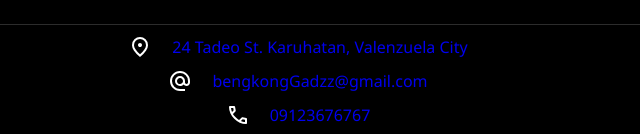
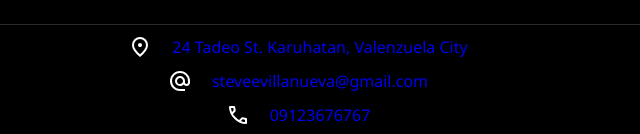
Before and after one commit to vetssayainman/TRiple-I, a plain HTML site: page index.html in a window 1280 px wide. Shown: the part 1384-1518 px from the top of the page, 467-1107 px from the left. Drawn offline with nearby package versions, Linux system fonts and the light colour scheme; a web font is replaced by a local one.

Commit message:
Update index.html

```diff
--- a/index.html
+++ b/index.html
@@ -59,7 +59,7 @@
                 <ul class="section">
                     <div>
                         <li><a href="#">Matthew</a></li>
-                        <li><a href="#">Mark</a></li>
+                        <li><a href="mark.html">Mark</a></li>
                         <li><a href="#">Luke</a></li>
                         <li><a href="#">John</a></li>
                         <li><a href="#">Romans</a></li>
@@ -158,8 +158,8 @@
 
                 <p class="footers">
                     <img src="icons/email.svg" alt="Email">
-                    <a href="mailto:bengkong@gmail.com">
-                        <span>bengkongGadzz@gmail.com</span>
+                    <a href="mailto:steveevillanueva@gmail.com">
+                        <span>steveevillanueva@gmail.com</span>
                     </a>
                 </p>
 
```
